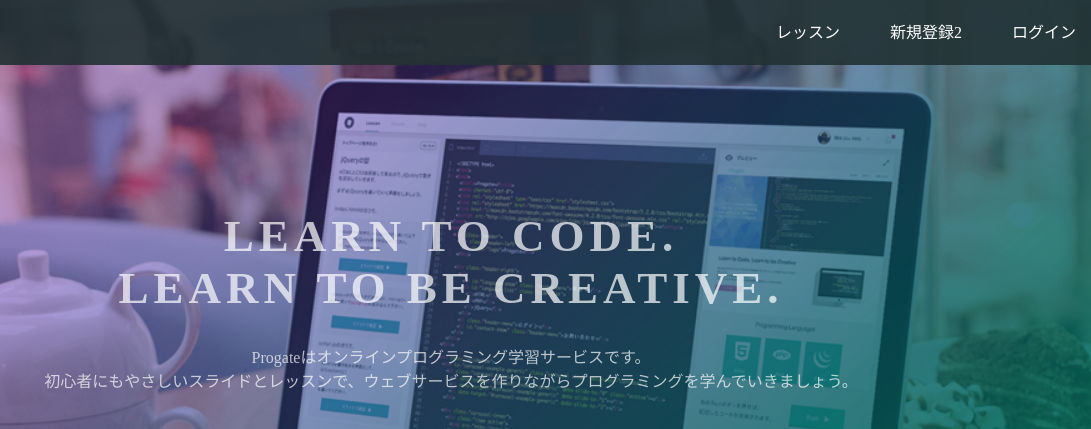
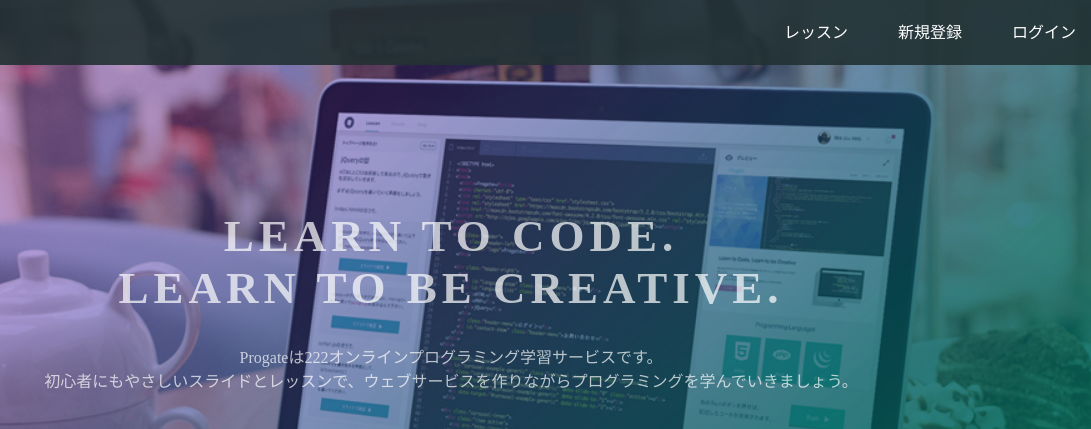
Before and after one commit to testtesttest705/test705.github.io, a plain HTML site: page index.html in a window 1280 px wide. Shown: the top 429 px of the page, 189-1280 px from the left. Drawn offline with Linux system fonts and the light colour scheme.

Commit message:
Update index.html

```diff
--- a/index.html
+++ b/index.html
@@ -16,7 +16,7 @@
       <span class="fa fa-bars menu-icon"></span>
       <div class="header-right">
         <a href="#">レッスン</a>
-        <a href="#">新規登録2</a>
+        <a href="#">新規登録</a>
         <a href="#" class="login">ログイン</a>
       </div>
     </div>
@@ -24,7 +24,7 @@
   <div class="top-wrapper">
     <div class="container">
       <h1>LEARN TO CODE.<br>LEARN TO BE CREATIVE.</h1>
-      <p>Progateはオンラインプログラミング学習サービスです。<br>初心者にもやさしいスライドとレッスンで、ウェブサービスを作りながらプログラミングを学んでいきましょう。</p>
+      <p>Progateは222オンラインプログラミング学習サービスです。<br>初心者にもやさしいスライドとレッスンで、ウェブサービスを作りながらプログラミングを学んでいきましょう。</p>
       <div class="btn-wrapper">
         <a href="#" class="btn signup">新規登録はこちら</a>
         <p>or</p>
```
